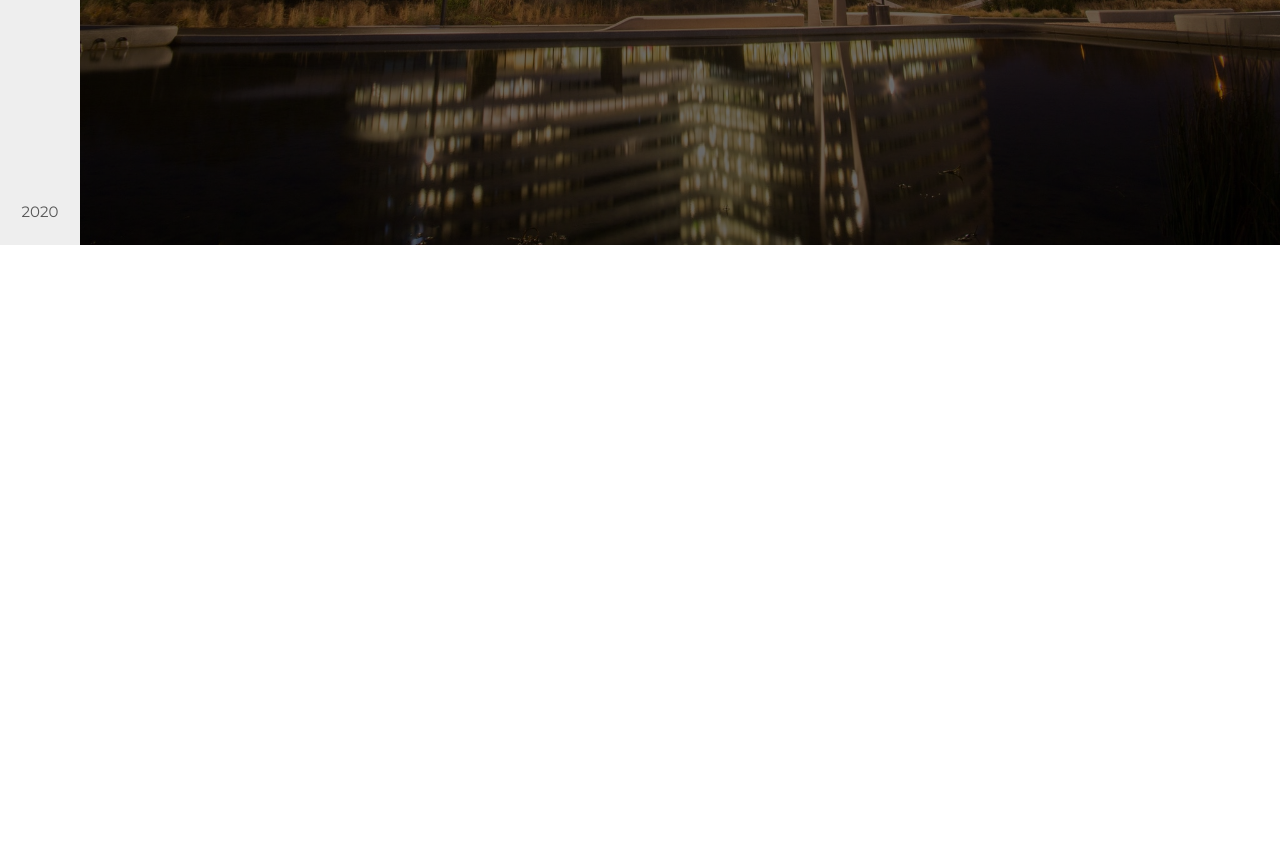
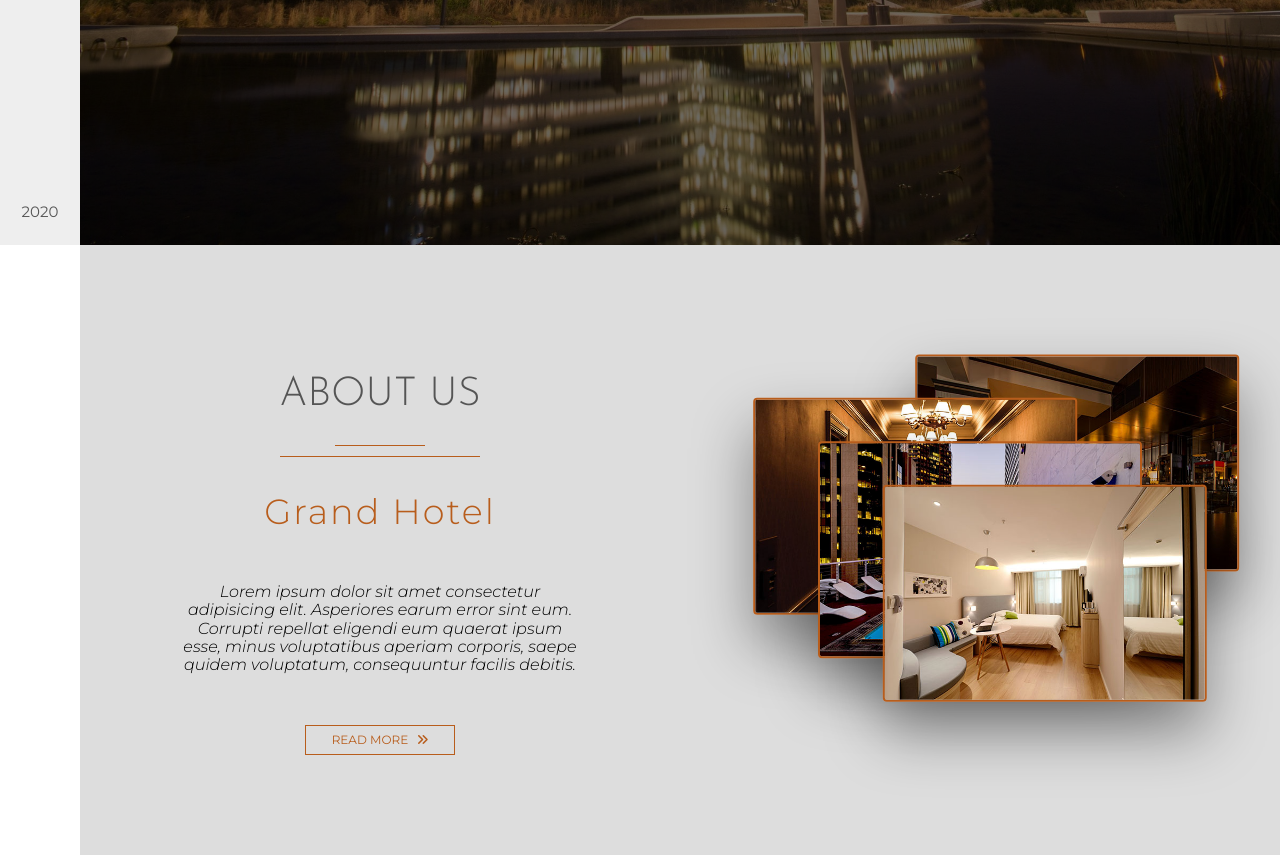
Before and after one commit to Vasiliy11/Grand-Hotel, a website: page app/index.html in a window 1280 px wide. Shown: the part 555-1410 px from the top of the page. Before the commit the page ends 800 px from the top, so only its background shows below. Drawn offline with nearby package versions, Linux system fonts and the light colour scheme.

Commit message:
created about us markup and added styles to it

```diff
--- a/app/index.html
+++ b/app/index.html
@@ -92,6 +92,28 @@
     </div>
   </header>
 
+  <section class="about-us">
+    <div class="about-us__content">
+      <h1 class="about-us__heading">About Us</h1>
+      <div class="underline">
+        <div class="small-underline"></div>
+        <div class="big-underline"></div>
+      </div>
+      <h3 class="sub-heading">Grand Hotel</h3>
+      <p class="about-us__paragraph">Lorem ipsum dolor sit amet consectetur adipisicing elit. Asperiores earum error sint eum. Corrupti repellat eligendi eum quaerat ipsum esse, minus voluptatibus aperiam corporis, saepe quidem voluptatum, consequuntur facilis debitis.</p>
+      <button class="about-us__btn">
+        Read More
+        <i class="fas fa-angle-double-right btn-arrow"></i>
+      </button>
+    </div>
+    <div class="about-us__images">
+      <img src="img/about-us-img-1.jpeg" class="image image-1" alt="">
+      <img src="img/about-us-img-2.jpeg" class="image image-2" alt="">
+      <img src="img/about-us-img-3.jpeg" class="image image-3" alt="">
+      <img src="img/about-us-img-4.jpeg" class="image image-4" alt="">
+    </div>
+  </section>
+
   <script src="https://ajax.googleapis.com/ajax/libs/jquery/3.4.1/jquery.min.js"></script>
   <script src="js/libs.min.js"></script>
   <script src="js/main.js"></script>
--- /dev/null
+++ b/app/scss/_aboutus.scss
@@ -0,0 +1,99 @@
+.about-us{
+    margin-left: 8rem;
+    display: flex;
+    background-color: #ddd;
+    &__content{
+        flex: 0 1 50%;
+        display: flex;
+        flex-direction: column;
+        align-items: center;
+        justify-content: center;
+        padding: 10rem;
+        box-sizing: border-box;
+    }
+    &__heading{
+        font-family: 'Josefin Sans', sans-serif;
+        font-size: 4rem;
+        font-weight: 300;
+        text-transform: uppercase;
+        color: #555;
+    }
+    &__paragraph{
+        font-size: 1.6rem;
+        font-style: italic;
+        font-weight: 300;
+        text-align: center;
+        margin-bottom: 5rem;
+    }
+    &__btn{
+        width: 15rem;
+        padding: .7rem .5rem;
+        font-family: 'Montserrat', sans-serif;
+        font-size: 1.2rem;
+        text-transform: uppercase;
+        color: #b85d1c;
+        background-color: transparent;
+        border: .1rem solid #b85d1c;
+        outline: none;
+        cursor: pointer;
+        &:hover .btn-arrow{
+            margin-left: 1.5rem;
+        }
+    }
+    &__images{
+        flex: 1 1;
+        position: relative;
+    }
+
+}
+
+.small-underline{
+    width: 9rem;
+    height: 0.1rem;
+    background-color: #b85d1c;
+    margin: 0 auto 1rem;
+}
+
+.big-underline{
+    width: 20rem;
+    height: 0.1rem;
+    background-color: #b85d1c;
+}
+
+.sub-heading{
+    font-size: 3.5rem;
+    font-weight: 300;
+    letter-spacing: .2rem;
+    color: #b85d1c;
+}
+
+.btn-arrow{
+    margin-left: 0.5rem;
+    transition: margin-left .4s;
+}
+
+.image{
+    width: 32rem;
+    position: absolute;
+    top: 50%;
+    left: 50%;
+    box-shadow: 0 3rem 6rem rgba(0, 0, 0, .4);
+    border-radius: .4rem;
+    border: 2px solid #b85d1c;
+}
+
+.image-1{
+    transform: translate(-20%, -90%);
+}
+
+.image-2{
+    transform: translate(-70%, -70%);
+}
+
+.image-3{
+    transform: translate(-50%, -50%);
+}
+
+.image-4{
+    transform: translate(-30%, -30%);
+}
--- a/app/scss/style.scss
+++ b/app/scss/style.scss
@@ -4,6 +4,7 @@
 @import "general";
 @import "navbar";
 @import "header";
+@import "aboutus";
 
 
 
```
Also changed, not shown: app/css/style.min.css.
